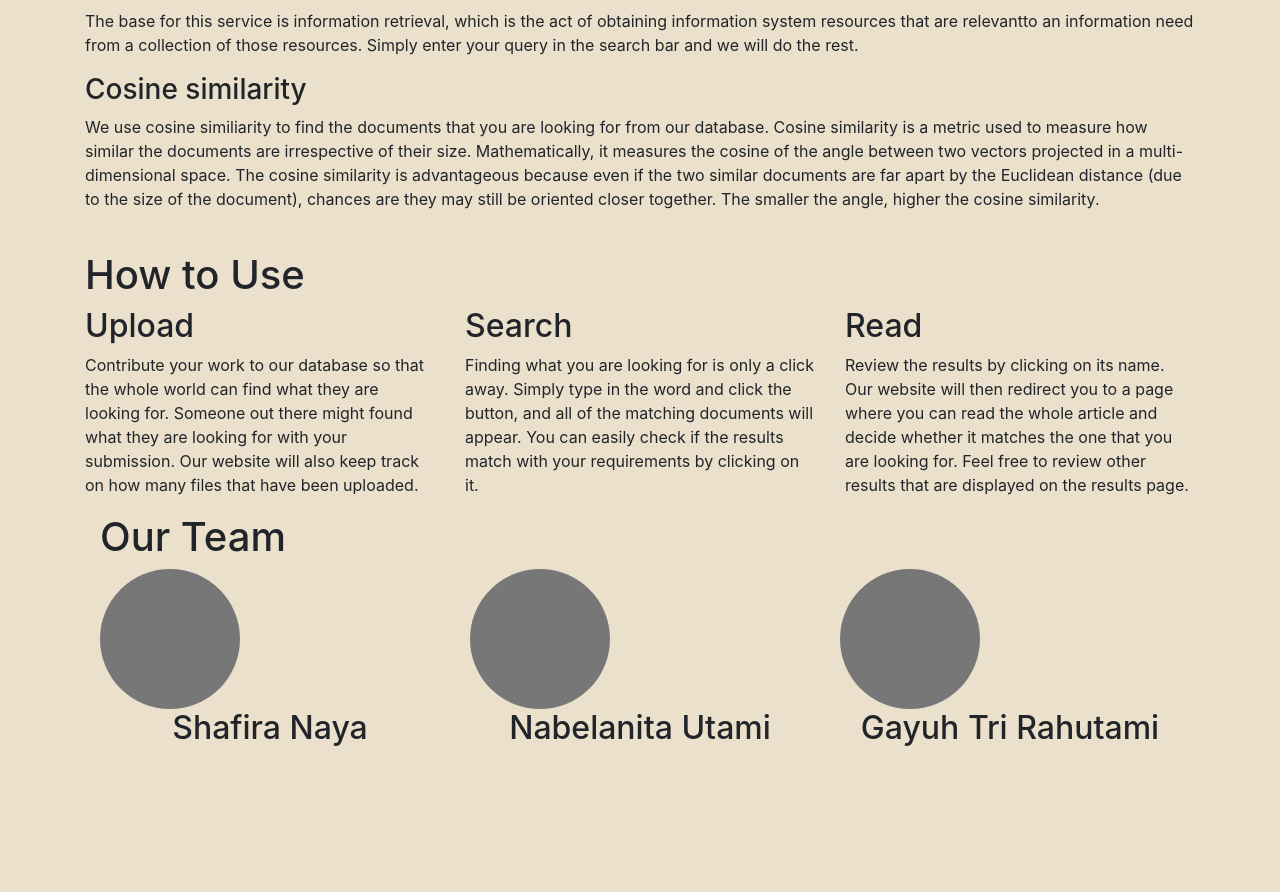
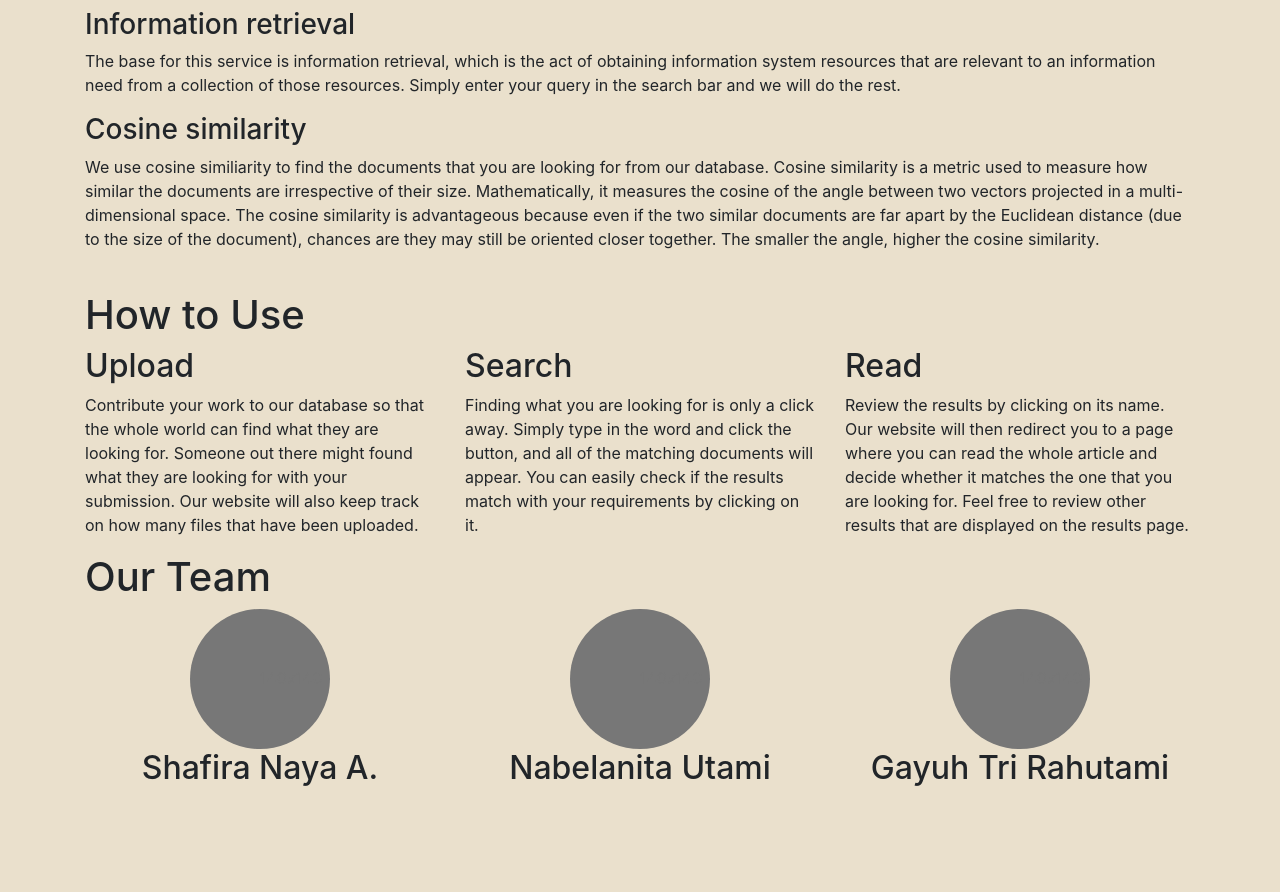
Before and after one commit to shafiranaya/Algeo02-19040, a Flask app: page / in a window 1280 px wide. Shown: the part 549-1441 px from the top of the page. Before the commit the page ends 1295 px from the top, so only its background shows below. Run offline with Flask 2, Linux system fonts and the light colour scheme; some libraries are stand-ins or nearby versions.

Commit message:
edit allstopwords dan beberapa html

```diff
--- a/src/searchEngine.py
+++ b/src/searchEngine.py
@@ -58,7 +58,8 @@ def searchEngine(query):
     # mengubah query yang berbentuk kalimat menjadi berbentuk array of words
     tokenizedQuery = word_tokenize(query)
 
-    # memeriksa apakah semua query stopwords
+    # memeriksa apakah semua query stopword
+    """
     allStopWords = True
     i = 0
     while(not allStopWords and i < len(tokenizedQuery)):
@@ -66,6 +67,9 @@ def searchEngine(query):
             allStopWords = False
         else:
             i += 1
+    """
+    set_tokenizedQuery = set(tokenizedQuery)
+    allStopWords = set_tokenizedQuery.issubset(stopWords)
 
     similarityTable = []
 
--- a/src/static/css/style.css
+++ b/src/static/css/style.css
@@ -90,3 +90,13 @@ tbody{
 .navbar-dark{
     color: white;
 }
+
+#ourteam .col-lg-4 {
+    margin-bottom: 1.5rem;
+    text-align: center;
+  }
+
+  #ourteam .col-lg-4 p {
+    margin-right: .75rem;
+    margin-left: .75rem;
+  }
--- a/src/templates/index.html
+++ b/src/templates/index.html
@@ -23,22 +23,23 @@
       </nav>
 
 
-  <!-- Main jumbotron for a primary marketing message or call to action -->
-  <div class="jumbotron">
+  <!-- Belom fix mau foto apa -->
+  <div class="jumbotron" style="background-image: url(https://images.unsplash.com/photo-1592179900427-1631dd95b04a?ixlib=rb-1.2.1&auto=format&fit=crop&w=1774&q=80); background-size: auto, cover;">
     <div class="container">
       <h1 class="display-3">Always know what it takes to get results.</h1>
-      <!-- <p>This is a template for a simple marketing or informational website. It includes a large callout called a jumbotron and three supporting pieces of content. Use it as a starting point to create something more unique.</p> -->
+      <p>Sandbox gives you information about similarity value for each documents and also displays the similarity table.</p>
       <p><a class="btn btn-primary btn-lg" href="/search" role="button">Start searching</a></p>
     </div>
   </div>
   <div class="container" id="about">
       <h1>Search Engine</h1>
       <h3>Information retrieval</h3>
-      <p>The base for this service is information retrieval, which is the act of obtaining information system resources that are relevantto an information need from a collection of those resources. Simply enter your query in the search bar and we will do the rest.</p>
+      <p>The base for this service is information retrieval, which is the act of obtaining information system resources that are relevant to an information need from a collection of those resources. Simply enter your query in the search bar and we will do the rest.</p>
           <h3>Cosine similarity</h3>
           <p>We use cosine similiarity to find the documents that you are looking for from our database. Cosine similarity is a metric used to measure how similar the documents are irrespective of their size. Mathematically, it measures the cosine of the angle between two vectors projected in a multi-dimensional space. The cosine similarity is advantageous because even if the two similar documents are far apart by the Euclidean distance (due to the size of the document), chances are they may still be oriented closer together. The smaller the angle, higher the cosine similarity.</p>
       <br>
-    </div>
+  </div>
+
     <div class="container" id="howtouse">
 
         <h1>How to Use</h1>
@@ -56,33 +57,32 @@
               <h2>Read</h2>
               <p>Review the results by clicking on its name. Our website will then redirect you to a page where you can read the whole article and decide whether it matches the one that you are looking for. Feel free to review other results that are displayed on the results page.</p>
             </div>
+          </div> <!--row-->
+      </div> <!-- container how to use-->
 
-      </div>
   <div class="container" id="ourteam">
     <h1>Our Team</h1>
     <!-- Example row of columns -->
     <div class="row">
-        <div class="col-md-4">
+        <div class="col-lg-4">
           <svg class="bd-placeholder-img rounded-circle" width="140" height="140" xmlns="http://www.w3.org/2000/svg" preserveAspectRatio="xMidYMid slice" focusable="false" role="img" aria-label="Placeholder: 140x140"><title>Placeholder</title><rect width="100%" height="100%" fill="#777"/><text x="50%" y="50%" fill="#777" dy=".3em">140x140</text></svg>
-          <br><h2>Shafira Naya</h2>
+          <br><h2>Shafira Naya A.</h2>
           <!--<p>Donec sed odio dui. Cras justo odio, dapibus ac facilisis in, egestas eget quam. Vestibulum id ligula porta felis euismod semper. Fusce dapibus, tellus ac cursus commodo, tortor mauris condimentum nibh, ut fermentum massa justo sit amet risus.</p>-->
         </div><!-- /.col-lg-4 -->
-        <div class="col-md-4">
+        <div class="col-lg-4">
             <svg class="bd-placeholder-img rounded-circle" width="140" height="140" xmlns="http://www.w3.org/2000/svg" preserveAspectRatio="xMidYMid slice" focusable="false" role="img" aria-label="Placeholder: 140x140"><title>Placeholder</title><rect width="100%" height="100%" fill="#777"/><text x="50%" y="50%" fill="#777" dy=".3em">140x140</text></svg>
           <br><h2>Nabelanita Utami</h2>
           <!--<p>Donec sed odio dui. Cras justo odio, dapibus ac facilisis in, egestas eget quam. Vestibulum id ligula porta felis euismod semper. Fusce dapibus, tellus ac cursus commodo, tortor mauris condimentum nibh, ut fermentum massa justo sit amet risus.</p>-->
         </div><!-- /.col-lg-4 -->
-        <div class="col-md-4">
+        <div class="col-lg-4">
             <svg class="bd-placeholder-img rounded-circle" width="140" height="140" xmlns="http://www.w3.org/2000/svg" preserveAspectRatio="xMidYMid slice" focusable="false" role="img" aria-label="Placeholder: 140x140"><title>Placeholder</title><rect width="100%" height="100%" fill="#777"/><text x="50%" y="50%" fill="#777" dy=".3em">140x140</text></svg>
           <br><h2>Gayuh Tri Rahutami</h2>
           <!--<p>Donec sed odio dui. Cras justo odio, dapibus ac facilisis in, egestas eget quam. Vestibulum id ligula porta felis euismod semper. Fusce dapibus, tellus ac cursus commodo, tortor mauris condimentum nibh, ut fermentum massa justo sit amet risus.</p>-->
         </div><!-- /.col-lg-4 -->
       </div><!-- /.row -->
-    </div>
 
+    </div> <!-- /container ourteam-->
 
-
-  </div> <!-- /container -->
 <br><br><br>
 </main>
     <!-- Optional JavaScript; choose one of the two! -->
--- a/src/templates/text.html
+++ b/src/templates/text.html
@@ -6,8 +6,5 @@
     <h1>{{filename}}</h1>
     <p>{{ content }}</p>
     <br><br>
-    <a href="/search">Kembali ke search</a>
-    <br><br>
-    <a href="/">Kembali ke main page</a>
 </div>
 {%endblock%}
```
Also changed, not shown: src/templates/result.html (+6 -5 lines), README.md.
